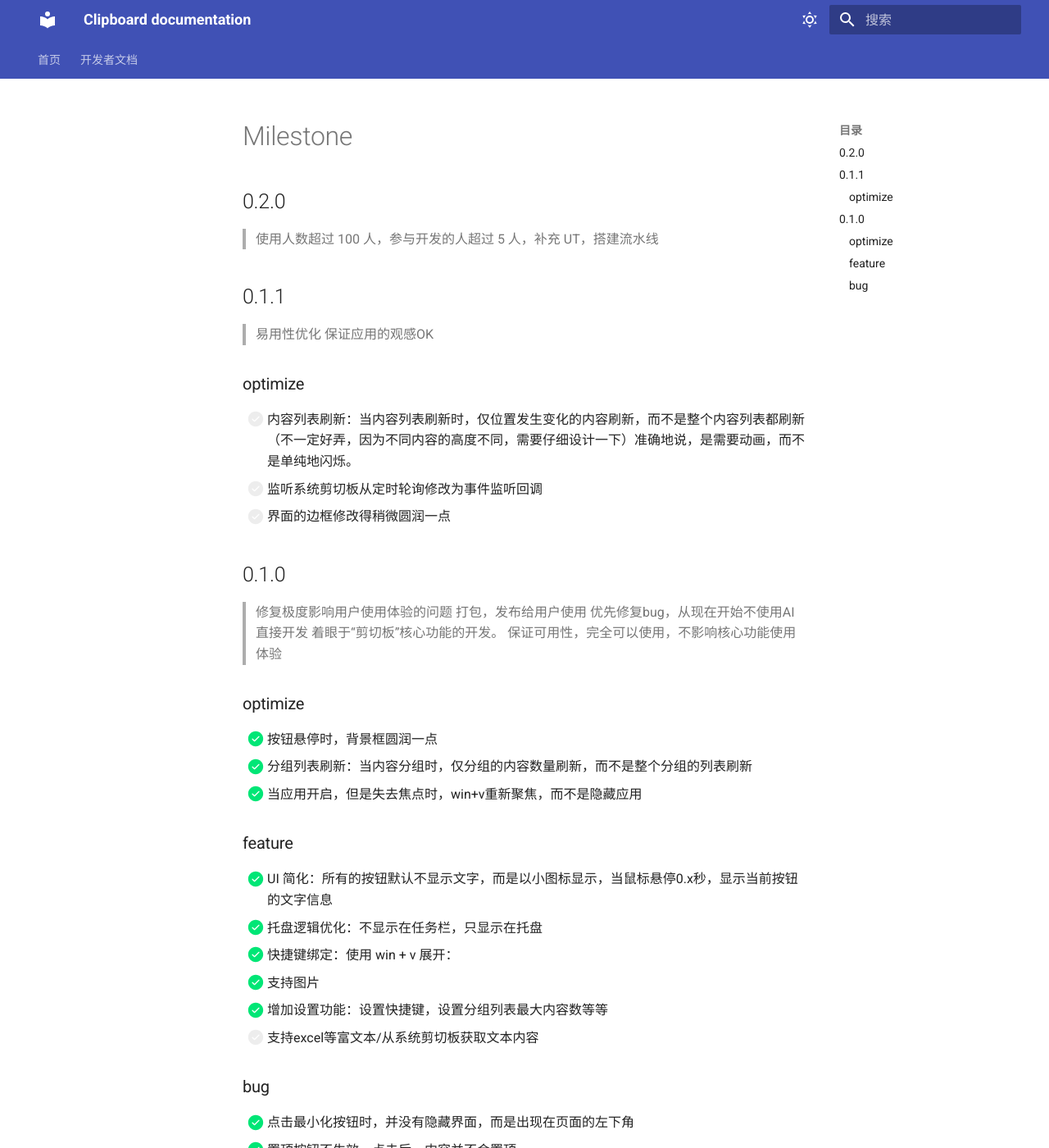
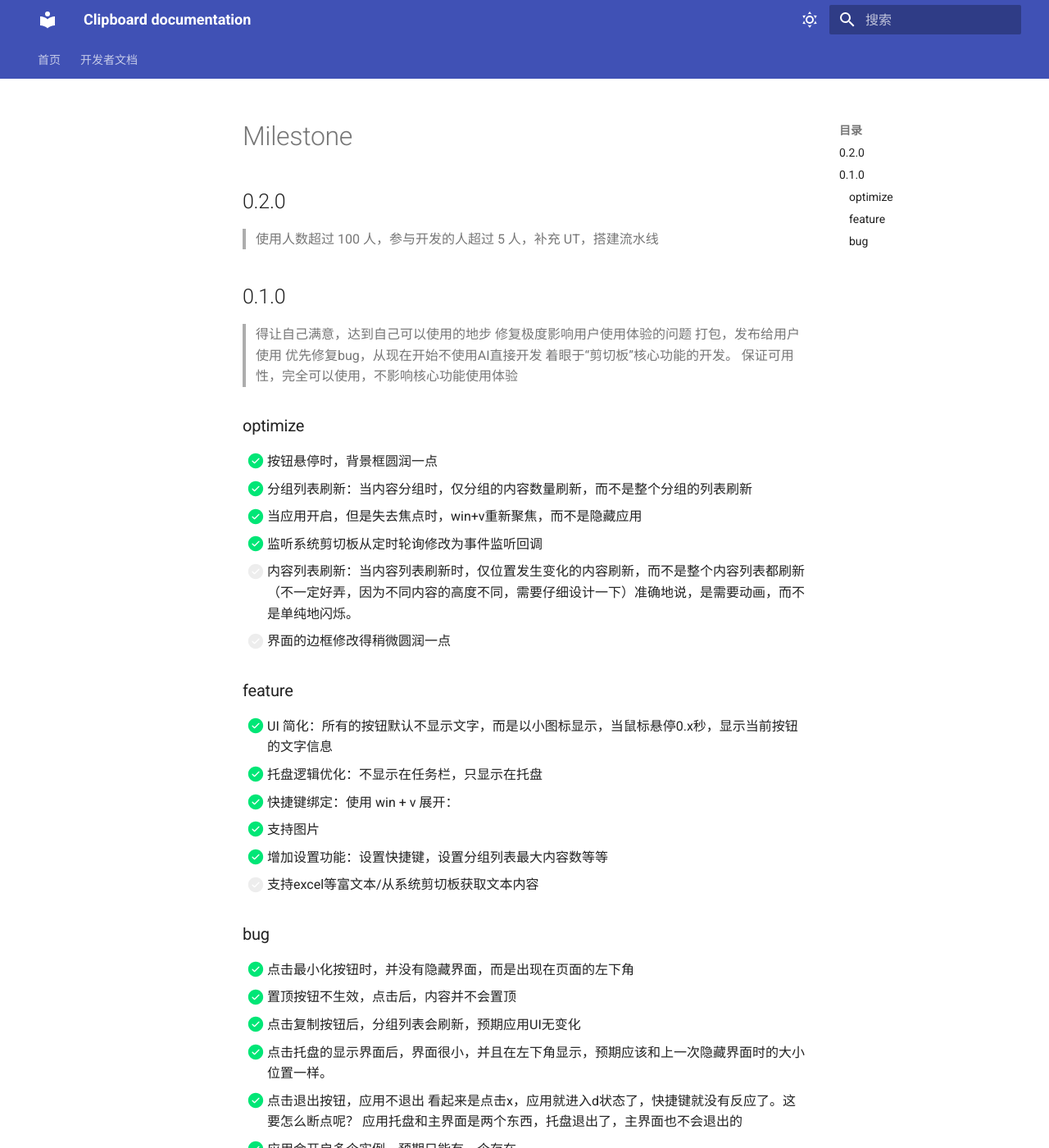
Before and after one commit to mengq627/clipboard, an MkDocs documentation site: the page built from docs/dev/todo.md, in a window 1280 px wide and 1400 px high. Shown: the whole window at 82% size. Built offline with MkDocs 1.6.1 and Material for MkDocs 9.7.7, drawn with Linux system fonts in a browser that asks for light colours; some of the changed text lies outside the part shown.

Commit message:
todo.md: update

```diff
--- a/docs/dev/todo.md
+++ b/docs/dev/todo.md
@@ -1,18 +1,11 @@
 # Milestone
 
 ## 0.2.0
+
 > 使用人数超过 100 人，参与开发的人超过 5 人，补充 UT，搭建流水线
 
-## 0.1.1
-> 易用性优化
-> 保证应用的观感OK
-
-### optimize
-- [ ] 内容列表刷新：当内容列表刷新时，仅位置发生变化的内容刷新，而不是整个内容列表都刷新（不一定好弄，因为不同内容的高度不同，需要仔细设计一下）准确地说，是需要动画，而不是单纯地闪烁。
-- [ ] 监听系统剪切板从定时轮询修改为事件监听回调
-- [ ] 界面的边框修改得稍微圆润一点
-
 ## 0.1.0
+> 得让自己满意，达到自己可以使用的地步
 > 修复极度影响用户使用体验的问题
 > 打包，发布给用户使用
 > 优先修复bug，从现在开始不使用AI直接开发
@@ -23,6 +16,9 @@
 - [x] 按钮悬停时，背景框圆润一点
 - [x] 分组列表刷新：当内容分组时，仅分组的内容数量刷新，而不是整个分组的列表刷新
 - [x] 当应用开启，但是失去焦点时，win+v重新聚焦，而不是隐藏应用
+- [x] 监听系统剪切板从定时轮询修改为事件监听回调
+- [ ] 内容列表刷新：当内容列表刷新时，仅位置发生变化的内容刷新，而不是整个内容列表都刷新（不一定好弄，因为不同内容的高度不同，需要仔细设计一下）准确地说，是需要动画，而不是单纯地闪烁。
+- [ ] 界面的边框修改得稍微圆润一点
 
 ### feature
 - [x] UI 简化：所有的按钮默认不显示文字，而是以小图标显示，当鼠标悬停0.x秒，显示当前按钮的文字信息
@@ -42,5 +38,5 @@
     看起来是点击x，应用就进入d状态了，快捷键就没有反应了。这要怎么断点呢？
     应用托盘和主界面是两个东西，托盘退出了，主界面也不会退出的
 - [x] 应用会开启多个实例，预期只能有一个存在
+- [x] 复制图片/文本时，存在报错
 - [ ] 快捷键win +v 偶尔失灵：点击x关闭后，快捷键失灵；实际上是点击x后，应用仍然被关闭，这个功能可以先裁剪掉，后续增加一个“当点击x时，最小化而不是退出”的开发，再开发此功能。当前着眼于“剪切板”功能的开发。
-- [ ] 复制图片/文本时，存在报错
```
